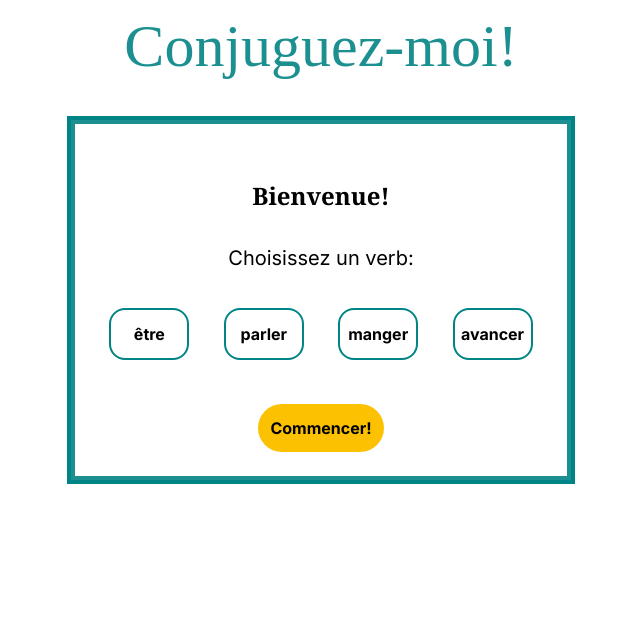
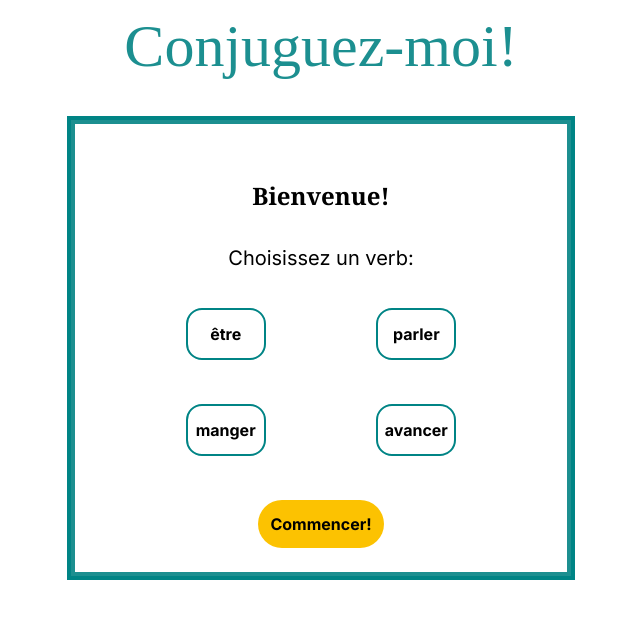
Before and after one commit to marysgreenwood/conjuguez-moi, a Next.js app: page / in a window 1280 px wide. Shown: the top 618 px of the page, without its empty margins (319-959 px from the left). Built offline with nearby package versions, Linux system fonts and the light colour scheme.

Commit message:
updated verb button spacing

```diff
--- a/src/app/components/StartBoard.jsx
+++ b/src/app/components/StartBoard.jsx
@@ -34,6 +34,8 @@ export const StartBoard = ({ handlePageChange, currVerb, setCurrVerb }) => {
                 >
                   parler
                 </button>
+              </div>
+              <div className="flex justify-evenly">
                 <button
                   className="rounded-2xl py-3 mt-5 my-6 border-2 hover:border-[#00d0d2] border-[#008485] text-black font-bold w-20 text-center focus:bg-[#00d0d2]"
                   onClick={() => chooseVerb("manger")}
```
